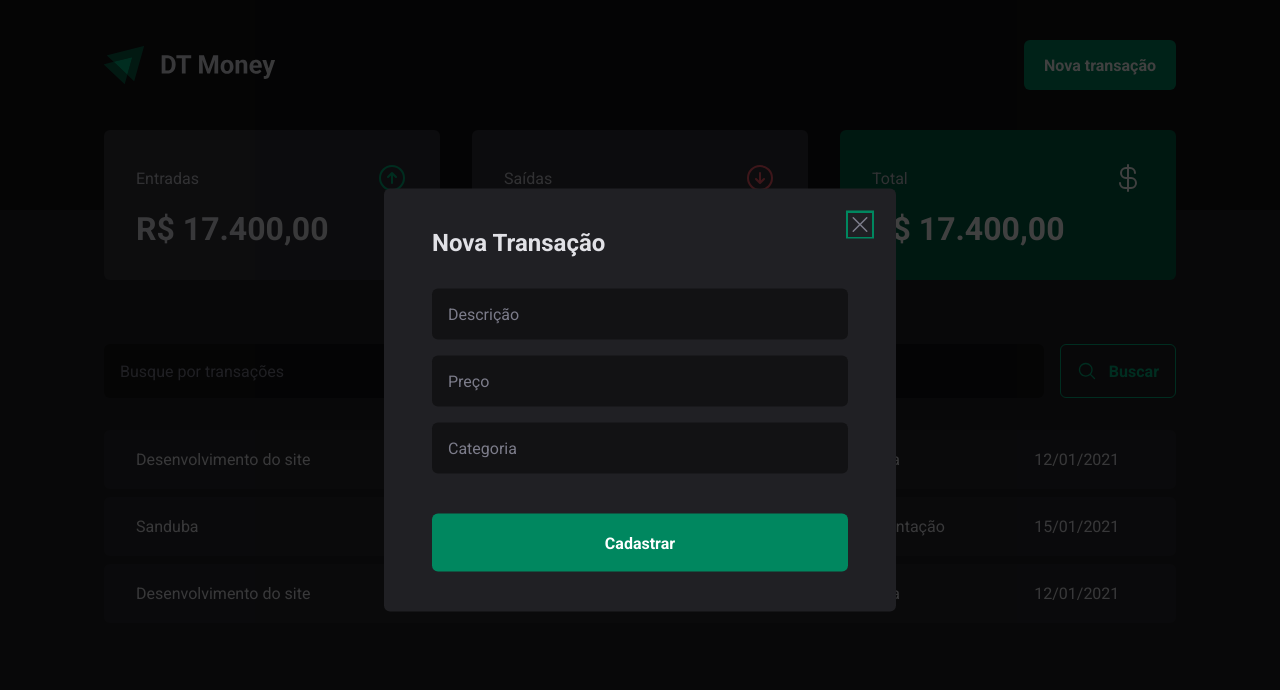
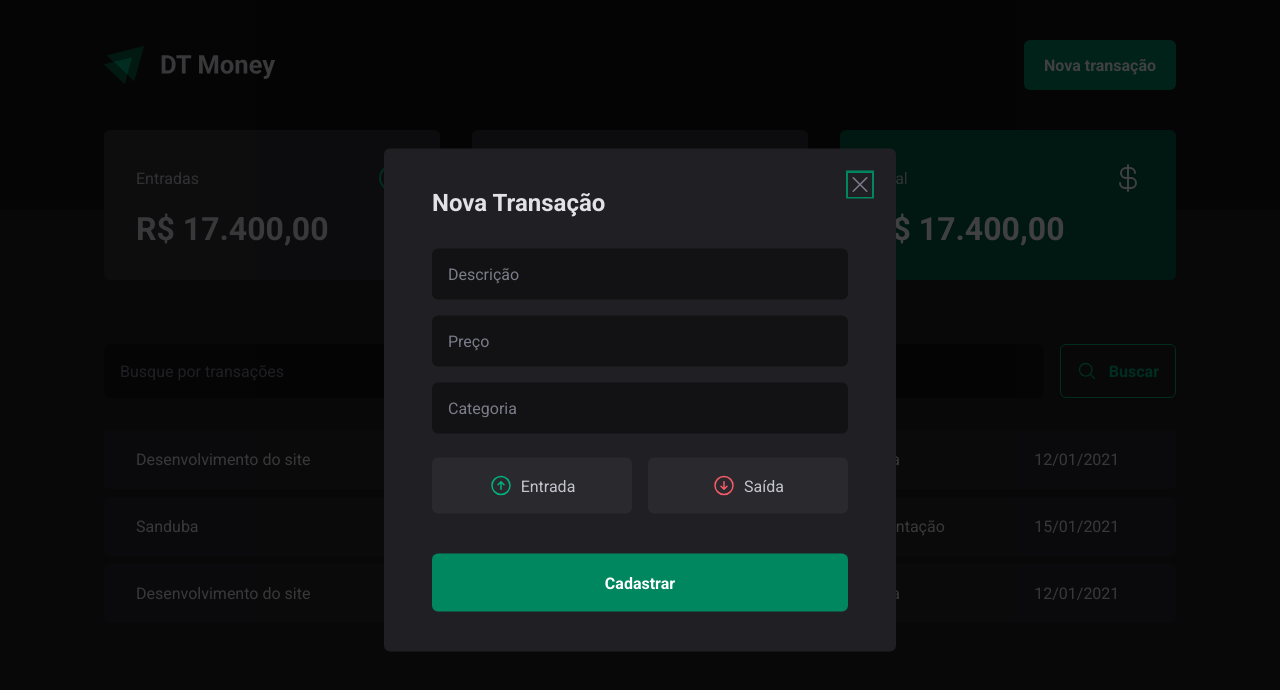
Before and after one commit to dkzord/dt-money, a React (Vite) app: page / in a window 1280 px wide. Both pictures are taken after a click on the button "Nova transação". Shown: the top 690 px of the page. Built offline with nearby package versions, Linux system fonts and the light colour scheme.

Commit message:
feat: radix radio group dependency and implement transaction type buttons

```diff
--- a/package.json
+++ b/package.json
@@ -12,6 +12,7 @@
   "dependencies": {
     "@phosphor-icons/react": "^2.0.15",
     "@radix-ui/react-dialog": "^1.0.5",
+    "@radix-ui/react-radio-group": "^1.1.3",
     "react": "^18.2.0",
     "react-dom": "^18.2.0",
     "styled-components": "^6.1.6"
--- a/src/components/NewTransactionModal/index.tsx
+++ b/src/components/NewTransactionModal/index.tsx
@@ -1,7 +1,7 @@
 import * as Dialog from '@radix-ui/react-dialog'
+import { ArrowCircleDown, ArrowCircleUp, X } from '@phosphor-icons/react'
 
 import * as S from './styles'
-import { X } from '@phosphor-icons/react'
 
 export const NewTransactionModal = () => {
   return (
@@ -18,6 +18,17 @@
           <input type="Number" placeholder="Preço" required />
           <input type="text" placeholder="Categoria" required />
 
+          <S.TransactionType>
+            <S.TransactionButton variant="income" value="income">
+              <ArrowCircleUp size={24} />
+              Entrada
+            </S.TransactionButton>
+            <S.TransactionButton variant="outcome" value="outcome">
+              <ArrowCircleDown size={24} />
+              Saída
+            </S.TransactionButton>
+          </S.TransactionType>
+
           <button type="submit">Cadastrar</button>
         </form>
       </S.Content>
--- a/src/components/NewTransactionModal/styles.ts
+++ b/src/components/NewTransactionModal/styles.ts
@@ -1,5 +1,10 @@
 import styled from 'styled-components'
 import * as Dialog from '@radix-ui/react-dialog'
+import * as RadioGroup from '@radix-ui/react-radio-group'
+
+interface TransactionButtonProps {
+  variant: 'income' | 'outcome'
+}
 
 export const Overlay = styled(Dialog.Overlay)`
   position: fixed;
@@ -69,4 +74,48 @@
   color: ${(props) => props.theme['gray-500']};
 `
 
-export const TransactionType = styled.div``
+export const TransactionType = styled(RadioGroup.Root)`
+  display: grid;
+  grid-template-columns: repeat(2, 1fr);
+  gap: 1rem;
+  margin-top: 0.5rem;
+`
+
+// eslint-disable-next-line prettier/prettier
+export const TransactionButton = styled(RadioGroup.Item)<TransactionButtonProps>`
+  background: ${(props) => props.theme['gray-700']};
+  padding: 1rem;
+
+  display: flex;
+  align-items: center;
+  justify-content: center;
+  gap: 0.5rem;
+  border-radius: 6px;
+  cursor: pointer;
+  border: 0;
+  color: ${(props) => props.theme['gray-300']};
+
+  svg {
+    color: ${(props) =>
+      props.variant === 'income'
+        ? props.theme['green-300']
+        : props.theme['red-300']};
+  }
+
+  &[data-state='unchecked']:hover {
+    transition: background-color 0.2s;
+    background: ${(props) => props.theme['gray-600']};
+  }
+
+  &[data-state='checked'] {
+    color: ${(props) => props.theme.white};
+    background: ${(props) =>
+      props.variant === 'income'
+        ? props.theme['green-500']
+        : props.theme['red-500']};
+
+    svg {
+      color: ${(props) => props.theme.white};
+    }
+  }
+`
```
